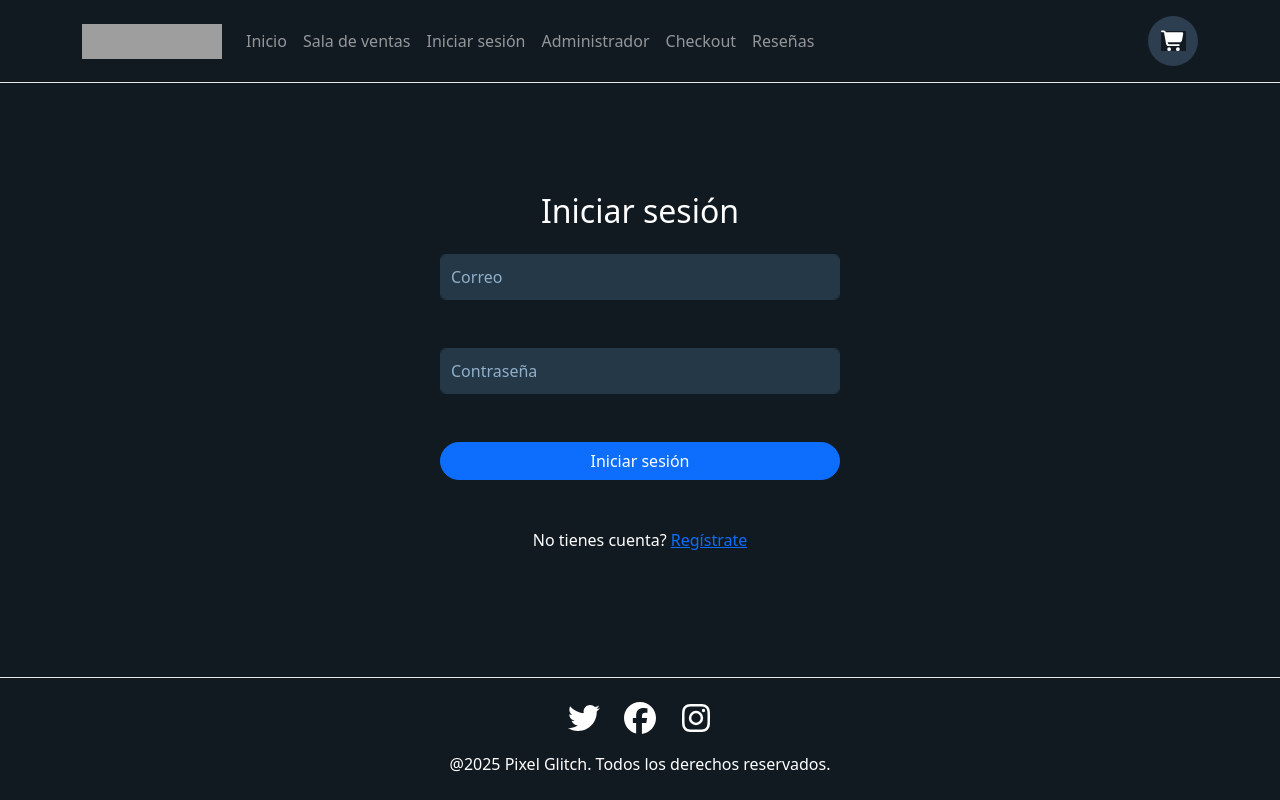
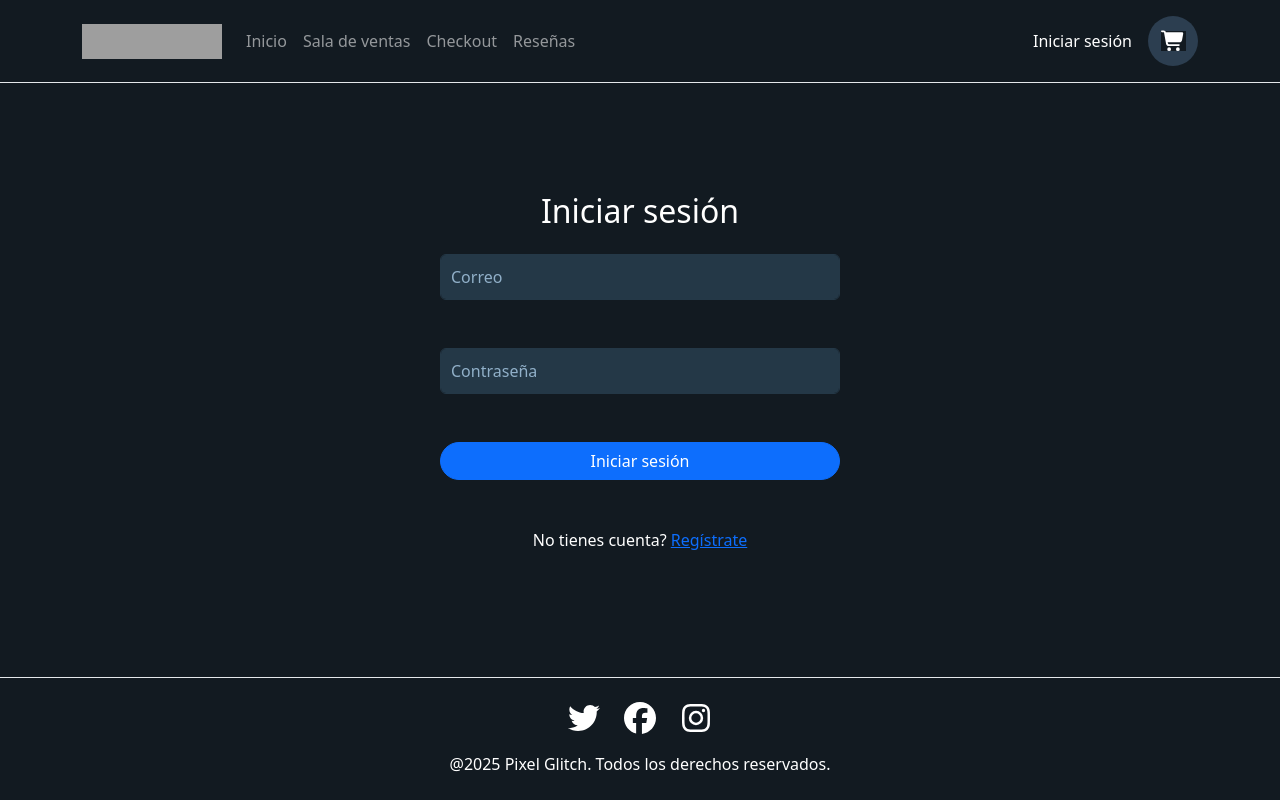
Before and after one commit to jorgeriquelmez/Pixel_Glitch, a React (Vite) app in the folder Frontend/: page /login in a window 1280 px wide. Built offline with nearby package versions, Linux system fonts and the light colour scheme; grey boxes are pictures that could not be loaded.

Commit message:
se agregan rutas seguras para el administrador

```diff
--- /dev/null
+++ b/Frontend/src/components/AuthContext.jsx
@@ -0,0 +1,25 @@
+import React, { createContext, useState, useContext } from 'react';
+
+const AuthContext = createContext();
+
+export const AuthProvider = ({ children }) => {
+  const [user, setUser] = useState(null);
+
+  const login = (profileType) => {
+    setUser(profileType);
+  };
+
+  const logout = () => {
+    setUser(null);
+  };
+
+  return (
+    <AuthContext.Provider value={{ user, login, logout }}>
+      {children}
+    </AuthContext.Provider>
+  );
+};
+
+export const useAuth = () => {
+  return useContext(AuthContext);
+};
--- a/Frontend/src/components/Header.css
+++ b/Frontend/src/components/Header.css
@@ -40,3 +40,8 @@
 .bg-custom-color {
   background-color: #121a21 !important;
 }
+.sesion-links {
+  display: flex;
+  align-items: center; /* Opcional: Centra verticalmente los elementos */
+  gap: 15px; /* Opcional: Añade un espacio entre los elementos */
+}
--- a/Frontend/src/components/Header.jsx
+++ b/Frontend/src/components/Header.jsx
@@ -1,16 +1,24 @@
 import React from 'react';
-import { Link } from 'react-router-dom';
-import { Navbar, Nav, Container, Form, FormControl, Button } from 'react-bootstrap';
+import { Link, useNavigate } from 'react-router-dom';
+import { Navbar, Nav, Container } from 'react-bootstrap';
 import { FontAwesomeIcon } from '@fortawesome/react-fontawesome';
-import { faSearch, faShoppingCart } from '@fortawesome/free-solid-svg-icons';
-import logo from '../assets/logo.png'; // Asegúrate de que esta ruta sea correcta
+import { faShoppingCart } from '@fortawesome/free-solid-svg-icons';
+import logo from '../assets/logo.png';
+import { useAuth } from '../components/AuthContext';
 import './Header.css';
 
 const Header = () => {
+  const { user, logout } = useAuth();
+  const navigate = useNavigate();
+  const handleLogout = () => {
+    logout();
+    navigate('/');
+  };
+
   return (
     <Navbar variant="dark" expand="lg" className="bg-custom-color py-3" style={{ borderBottom: '1px solid #e5e8eb' }}>
       <Container>
-        <Navbar.Brand href="/">
+        <Navbar.Brand as={Link} to="/">
           <img
             src={logo}
             width="140"
@@ -18,25 +26,32 @@ const Header = () => {
             className="d-inline-block align-top"
             alt="Pixel Glitch Logo"
           />
-          {/* <span className="ms-2">Pixel Glitch</span> */}
         </Navbar.Brand>
         <Navbar.Toggle aria-controls="basic-navbar-nav" />
         <Navbar.Collapse id="basic-navbar-nav">
           <Nav className="me-auto">
-            <Nav.Link href="/">Inicio</Nav.Link>
-            <Nav.Link href="/top-ventas">Sala de ventas</Nav.Link>
-            <Nav.Link href="/login">Iniciar sesión</Nav.Link>
-            {/* <Nav.Link href="/register">registrarse</Nav.Link> */}
-            <Nav.Link href="/admin">Administrador</Nav.Link>
-            <Nav.Link href="/checkout">Checkout</Nav.Link>
-            <Nav.Link href="/ReviewPage">Reseñas</Nav.Link>
+            <Nav.Link as={Link} to="/">Inicio</Nav.Link>
+            <Nav.Link as={Link} to="/top-ventas">Sala de ventas</Nav.Link>
+            <Nav.Link as={Link} to="/checkout">Checkout</Nav.Link>
+            <Nav.Link as={Link} to="/ReviewPage">Reseñas</Nav.Link>
           </Nav>
-          <div className="d-flex align-items-center">
+                    <div className="d-flex align-items-center">
+                        <div className='sesion-links'>
+                            {!user && (
+                                <Nav.Link as={Link} to="/login">Iniciar sesión</Nav.Link>
+                            )}
+                            {user && (
+                                <Nav.Link onClick={handleLogout}>Cerrar sesión</Nav.Link>
+                            )}
+                            {user === 'admin' && (
+                                <Nav.Link as={Link} to="/admin" style={{ fontWeight: 'bold', color: 'darkgrey' }}>Administrador</Nav.Link>
+                            )}
+                        </div>
+                        <Link to="/cart" className="shopping-cart-container ms-3">
+                            <FontAwesomeIcon icon={faShoppingCart} size="lg" />
+                        </Link>
+                    </div>
 
-            <Link to="/cart" className="shopping-cart-container">
-              <FontAwesomeIcon icon={faShoppingCart} size="lg" />
-            </Link>
-          </div>
         </Navbar.Collapse>
       </Container>
     </Navbar>
--- a/Frontend/src/components/Login.jsx
+++ b/Frontend/src/components/Login.jsx
@@ -1,22 +1,53 @@
-import React from 'react'
-import './login.css'
-import { Link } from 'react-router-dom';
+import React, { useState } from 'react';
+import { Link, useNavigate } from 'react-router-dom';
+import { useAuth } from '../components/AuthContext';
+import usersData from '../data/acceso.json';
+import './login.css';
 
 const Login = () => {
+  const [email, setEmail] = useState('');
+  const [password, setPassword] = useState('');
+  const { login } = useAuth();
+  const navigate = useNavigate();
+
+  const handleLogin = (e) => {
+    e.preventDefault();
+
+    const foundUser = usersData.find(user => user.email === email && user.password === password);
+
+    if (foundUser) {
+      login(foundUser.role);
+      navigate('/');
+    } else {
+      alert('Credenciales incorrectas');
+    }
+  };
+
   return (
     <div>
-
-      <main >
-       <h2 className='text-center text-white mt-5 mb-4'>Iniciar sesión</h2>
-        <form action="" className='d-flex flex-column align-items-center'>
-            <input type="text" className='form-control w-100' placeholder='Correo'/>
-            <input type="text" className='form-control mt-5' placeholder='Contraseña'/>
-            <button type="submit" className='btn btn-primary mt-5 rounded-pill boton'>Iniciar sesión</button>
+      <main>
+        <h2 className='text-center text-white mt-5 mb-4'>Iniciar sesión</h2>
+        <form onSubmit={handleLogin} className='d-flex flex-column align-items-center'>
+          <input
+            type="email"
+            className='form-control w-100'
+            placeholder='Correo'
+            value={email}
+            onChange={(e) => setEmail(e.target.value)}
+          />
+          <input
+            type="password"
+            className='form-control mt-5'
+            placeholder='Contraseña'
+            value={password}
+            onChange={(e) => setPassword(e.target.value)}
+          />
+          <button type="submit" className='btn btn-primary mt-5 rounded-pill boton'>Iniciar sesión</button>
         </form>
         <p className='text-center text-white mt-5'>No tienes cuenta? <Link to="/register">Regístrate</Link></p>
       </main>
     </div>
-  )
-}
+  );
+};
 
-export default Login
+export default Login;
--- /dev/null
+++ b/Frontend/src/data/acceso.json
@@ -0,0 +1,12 @@
+[
+  {
+    "email": "admin@mail.com",
+    "password": "admin",
+    "role": "admin"
+  },
+  {
+    "email": "user@mail.com",
+    "password": "user",
+    "role": "normal"
+  }
+]
```
Also changed, not shown: Frontend/src/App.jsx (+5 -3 lines).
